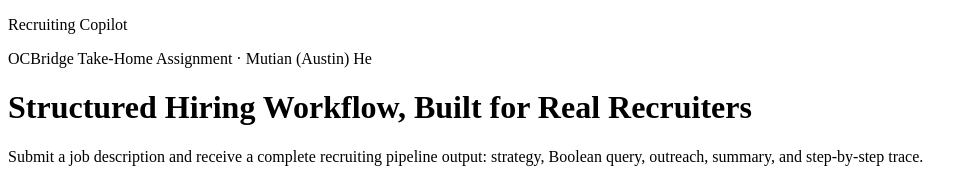
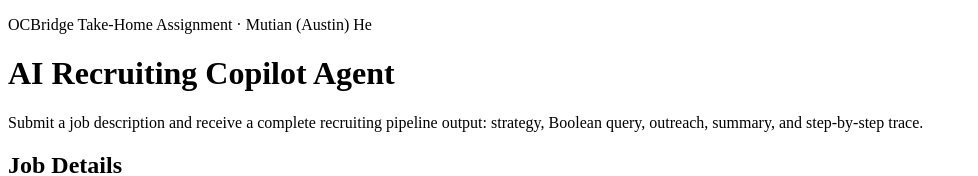
Before and after one commit to austin10231/AI_Recruiting_Agent, a React (Vite) app in the folder frontend/: page / in a window 1280 px wide. Shown: the top 176 px of the page, without its empty margins (0-978 px from the left). Built offline with nearby package versions, Linux system fonts and the light colour scheme; no server answers; the HTML template or start-up script is replaced by a standard one.

Commit message:
refactor: update hero title and remove top recruiting label

```diff
--- a/frontend/src/App.jsx
+++ b/frontend/src/App.jsx
@@ -88,12 +88,11 @@ export default function App() {
       <div className="backdrop" />
       <main className="mx-auto max-w-6xl px-4 py-10 sm:px-6 lg:px-8">
         <header className="animate-reveal rounded-3xl border border-ink/10 bg-paper/95 p-7 shadow-card">
-          <p className="text-xs uppercase tracking-[0.24em] text-moss">Recruiting Copilot</p>
           <p className="mt-2 text-xs uppercase tracking-[0.2em] text-ink/55">
             OCBridge Take-Home Assignment · Mutian (Austin) He
           </p>
           <h1 className="mt-3 font-title text-3xl leading-tight text-ink sm:text-4xl">
-            Structured Hiring Workflow, Built for Real Recruiters
+            AI Recruiting Copilot Agent
           </h1>
           <p className="mt-4 max-w-3xl text-sm leading-relaxed text-ink/70 sm:text-base">
             Submit a job description and receive a complete recruiting pipeline output: strategy,
```
